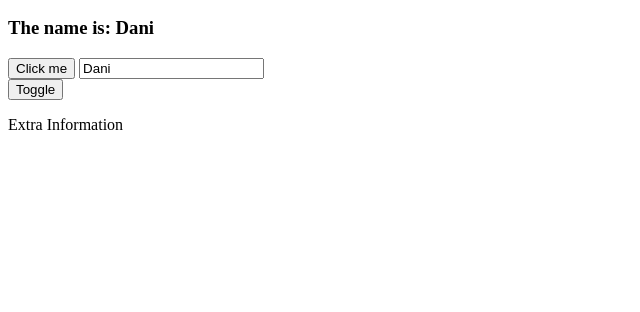
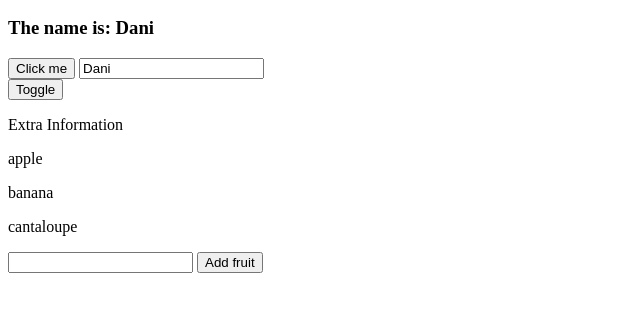
Before and after one commit to loops-i-did-it-again/practice-vuejs, a plain HTML site: page index.html in a window 1280 px wide. Shown: the part 110-422 px from the top of the page, without its empty margins (0-640 px from the left). Drawn offline with nearby package versions, Linux system fonts and the light colour scheme.

Commit message:
adds v-for with function to insert into array

```diff
--- a/index.html
+++ b/index.html
@@ -24,6 +24,11 @@
           Extra Information
         </p>
       </div>
+      <div v-for="fruit in fruits">
+        <p>{{ fruit }}</p>
+      </div>
+      <input type="text" v-model="newFruit" />
+      <button v-on:click="addNewFruit()">Add fruit</button>
     </div>
   </body>
 </html>
--- a/index.js
+++ b/index.js
@@ -5,11 +5,17 @@ var app = new Vue({
       message: "Hello from JavaScript!",
       name: "Dani",
       showExtraInformation: false,
+      fruits: ["apple", "banana", "cantaloupe"],
+      newFruit: ""
     };
   },
   methods: {
     changeMessage: function () {
       this.message = "Whoa...";
     },
+    addNewFruit: function () {
+      this.fruits.push(this.newFruit);
+      this.newFruit = "";
+    }
   },
 });
```
